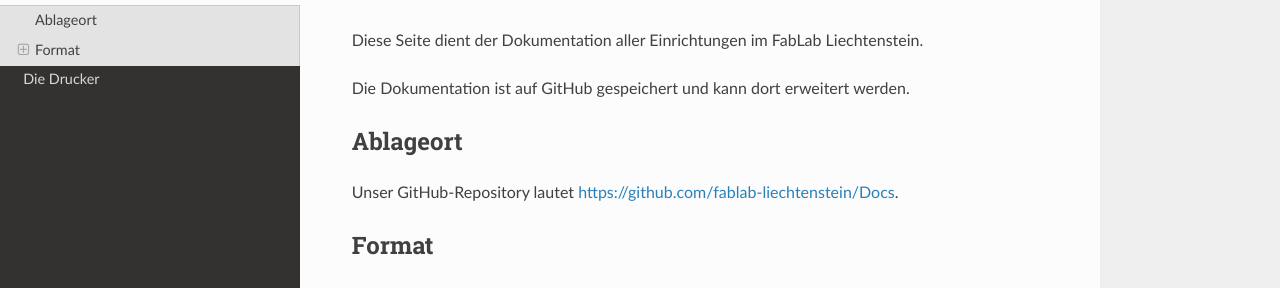
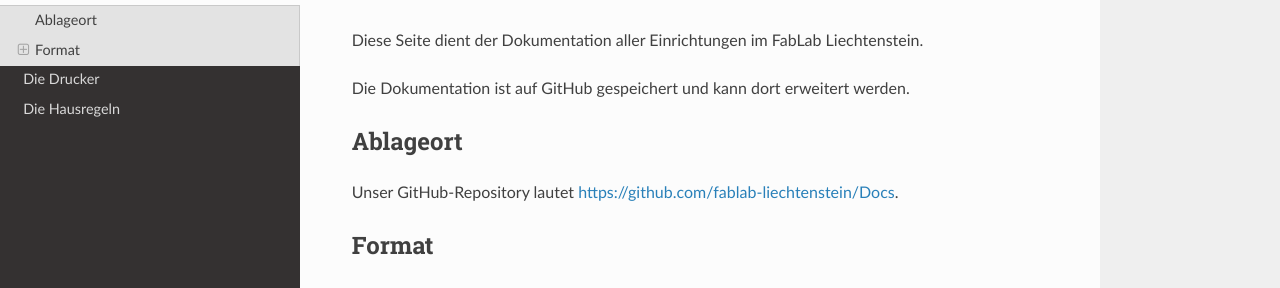
Before and after one commit to fablab-liechtenstein/Docs, an MkDocs documentation site: the page built from docs/index.md, in a window 1280 px wide. Shown: the part 131-419 px from the top of the page. Built offline with MkDocs 1.6.1, drawn with Linux system fonts in a browser that asks for light colours; nearby versions of some CDN libraries; old or Windows-style settings are respelled for this version of MkDocs.

Commit message:
Update mkdocs.yml

```diff
--- a/mkdocs.yml
+++ b/mkdocs.yml
@@ -2,4 +2,5 @@ site_name: FabLab Dokumentation
 pages:
 - Übersicht: index.md
 - Die Drucker: drucker.md
+- Die Hausregeln: Hausregeln.md
 theme: readthedocs
```
